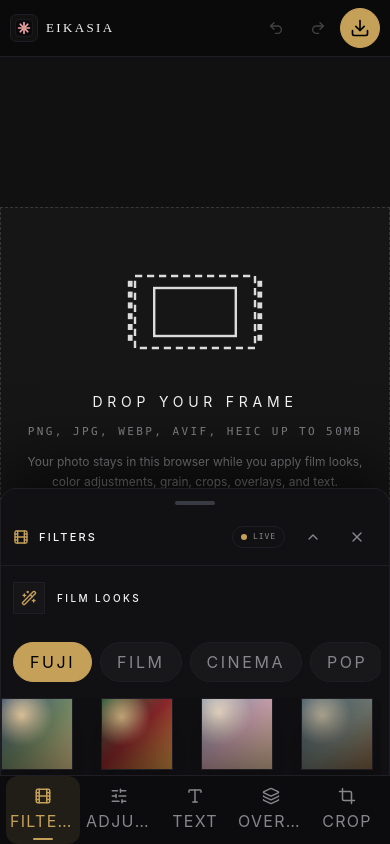
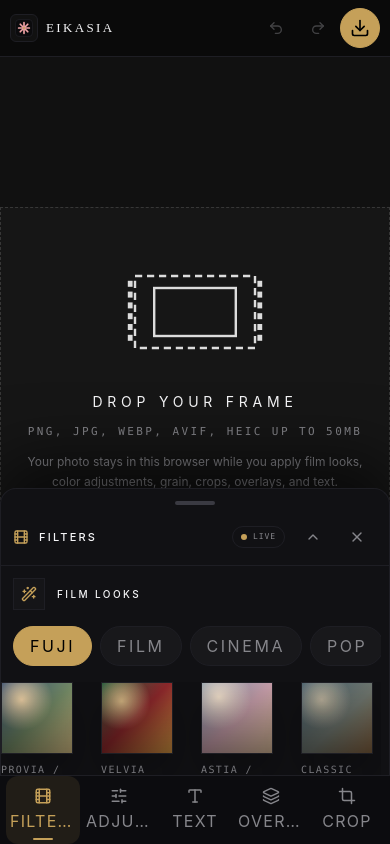
Before and after one commit to AnupBhat30/eikasia, a Next.js app: page / in a window 390 px wide. Both pictures are taken after a click on the button "FILTERS". Built offline with nearby package versions, Linux system fonts and the light colour scheme.

Commit message:
fix: adjust mobile tool drawer positioning and enhance touch handling in inspector panel and slider components

```diff
--- a/app/globals.css
+++ b/app/globals.css
@@ -138,12 +138,7 @@ canvas {
   }
 
   .mobile-tool-drawer [data-compact="true"] .editor-panel-section-header {
-    position: sticky;
-    top: 0;
-    z-index: 2;
-    margin-inline: -0.25rem;
-    padding: 0.25rem;
-    background: rgb(17, 17, 20);
+    position: static;
   }
 
   .mobile-tool-drawer [data-compact="true"] .editor-panel-section-detail {
--- a/components/editor/inspector-panel.tsx
+++ b/components/editor/inspector-panel.tsx
@@ -278,7 +278,7 @@ function FiltersInspector({ compact = false }: { compact?: boolean }) {
           title="Film looks"
           detail="Choose a family, then swipe through its looks."
         >
-          <div className="scrollbar-none -mx-3 touch-pan-x overflow-x-auto px-3">
+          <div className="scrollbar-none -mx-3 touch-auto overflow-x-auto px-3">
             <div className="flex w-max gap-2 pr-3">
               {LOOK_GROUPS.map((group) => (
                 <button
@@ -299,7 +299,7 @@ function FiltersInspector({ compact = false }: { compact?: boolean }) {
             </div>
           </div>
 
-          <div className="scrollbar-none -mx-3 touch-pan-x snap-x snap-mandatory overflow-x-auto px-3 pb-1">
+          <div className="scrollbar-none -mx-3 touch-auto snap-x snap-proximity overflow-x-auto px-3 pb-1">
             <div className="flex w-max gap-3 pr-5">
               {activeGroup.looks.map((look) => (
                 <div key={look.id} className="snap-start">
@@ -1229,7 +1229,10 @@ export function InspectorPanel({
   return (
     <div
       data-compact={compact}
-      className={cn("scrollbar-gutter-stable min-h-0 h-full overflow-y-auto overscroll-contain", className)}
+      className={cn(
+        "scrollbar-gutter-stable min-h-0 h-full touch-pan-y overflow-y-auto overscroll-contain",
+        className,
+      )}
     >
       <div className={cn("space-y-6", compact ? "p-3 pb-10" : "p-4 pb-6 sm:p-5")}>
         {activeTab === "filters" ? <FiltersInspector compact={compact} /> : null}
--- a/components/ui/slider.tsx
+++ b/components/ui/slider.tsx
@@ -113,7 +113,7 @@ const Slider = React.forwardRef<
       ref={ref}
       data-slot="slider"
       className={cn(
-        "relative flex w-full touch-none select-none items-center",
+        "relative flex w-full touch-pan-y select-none items-center",
         className,
       )}
       value={controlled ? liveValue : undefined}
```
